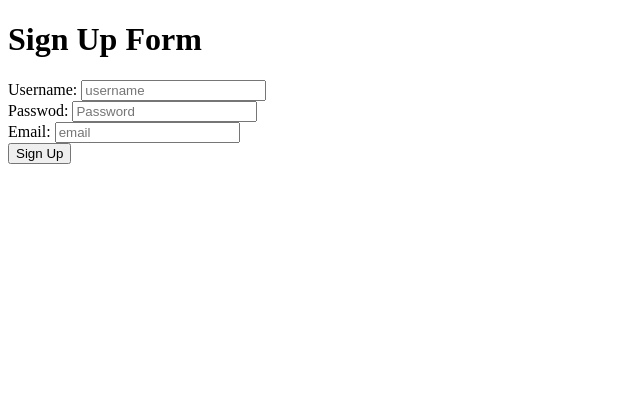
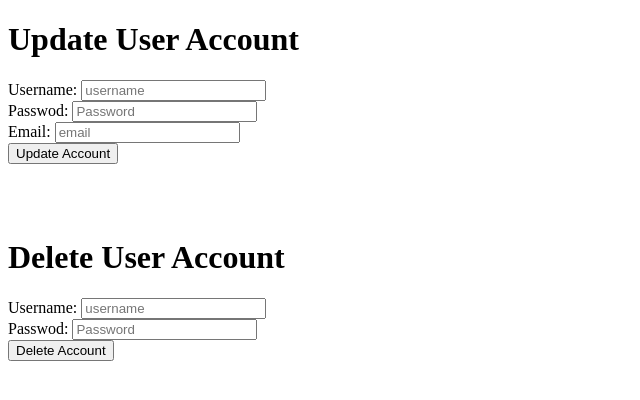
Before and after one commit to ASLawan/php, a PHP site: page / in a window 1280 px wide. Shown: the top 400 px of the page, without its empty margins (0-640 px from the left). Run offline with PHP 8.4, Linux system fonts and the light colour scheme.

Commit message:
Update and Delete user accounts from database through the website

```diff
--- a/index.php
+++ b/index.php
@@ -69,7 +69,7 @@
         </form> -->
 
         <!-- LOGIN FORM -->
-         <h1>Sign Up Form</h1>
+         <!-- <h1>Sign Up Form</h1>
     <form action="includes/signup.php" method="POST">
         <label for="username">Username:</label>
         <input type="text" name="username" id="" placeholder="username">
@@ -81,6 +81,35 @@
         <input type="email" name="email" id="" placeholder="email">
         <br>
         <button type="submit">Sign Up</button>
+    </form> -->
+
+       <!-- LOGIN FORM -->
+       <h1>Update User Account</h1>
+    <form action="includes/update.php" method="POST">
+        <label for="username">Username:</label>
+        <input type="text" name="username" id="" placeholder="username">
+        <br>
+        <label for="passwd">Passwod:</label>
+        <input type="password" name="password" id="" placeholder="Password">
+        <br>
+        <label for="email">Email:</label>
+        <input type="email" name="email" id="" placeholder="email">
+        <br>
+        <button type="submit">Update Account</button>
+    </form>
+    <br>
+    <br>
+    <br>
+       <!-- LOGIN FORM -->
+       <h1>Delete User Account</h1>
+    <form action="includes/delete.php" method="POST">
+        <label for="username">Username:</label>
+        <input type="text" name="username" id="" placeholder="username">
+        <br>
+        <label for="passwd">Passwod:</label>
+        <input type="password" name="password" id="" placeholder="Password">
+        <br>
+        <button type="submit">Delete Account</button>
     </form>
 
     <?php
```
Also changed, not shown: includes/delete.php (added, +45 -0 lines), includes/update.php (added, +46 -0 lines).
